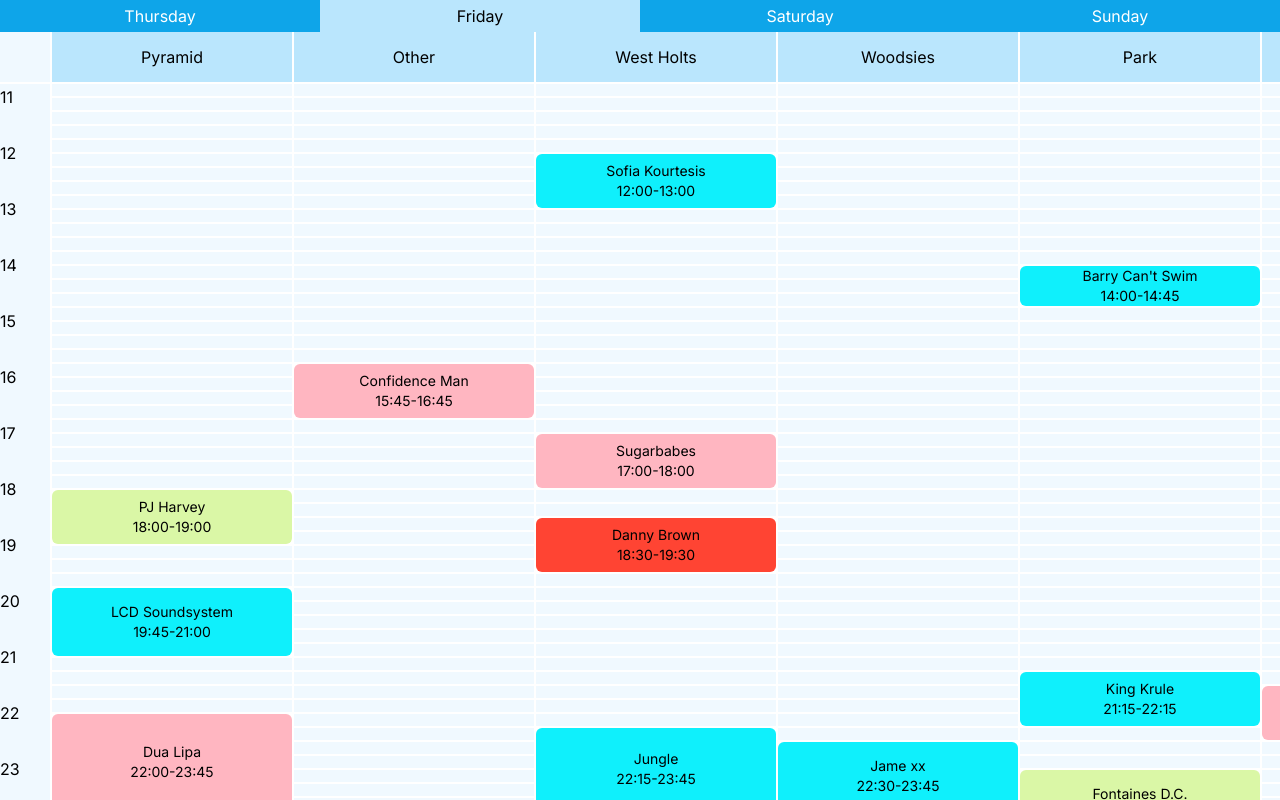
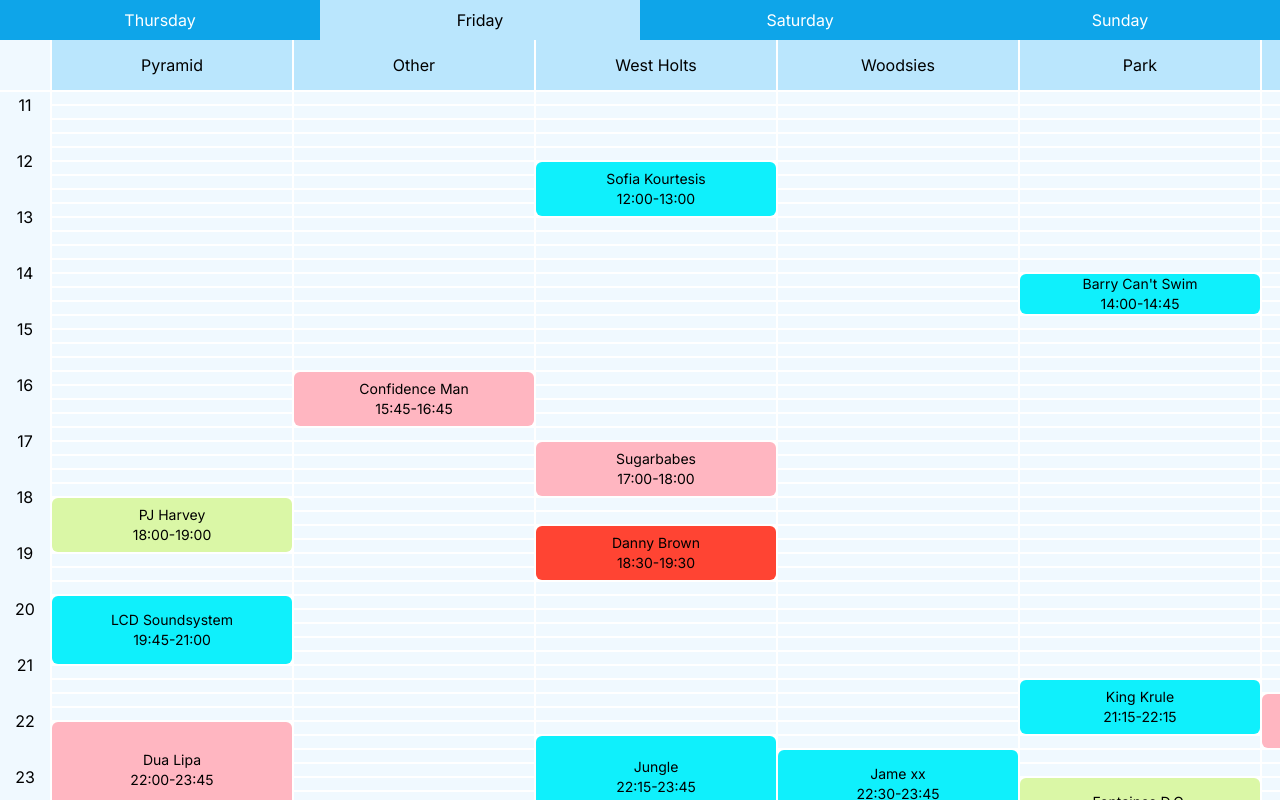
Before and after one commit to Harry-Warner/my-festival, a Next.js app: page /days/friday in a window 1280 px wide. Built offline with nearby package versions, Linux system fonts and the light colour scheme.

Commit message:
Fix styling

```diff
--- a/src/app/days/[slug]/page.tsx
+++ b/src/app/days/[slug]/page.tsx
@@ -68,7 +68,7 @@
             ))}
             <div className="sticky row-start-2 col-start-1 grid gap-0.5 left-0 bg-sky-50" style={{ gridRowEnd: (hours.length * 4) + 3, gridTemplateRows: `repeat(${(hours.length * 4) + 1}, 12px)` }}>
               {hours.map((hour, index) => (
-                  <div style={{ gridRowStart: (index * 4) + 2, gridRowEnd: (index * 4) + 3, marginTop: "-13px" }} className="bg-sky-50" key={hour}><p>{hour}</p></div>
+                  <div style={{ gridRowStart: (index * 4) + 2, gridRowEnd: (index * 4) + 3, marginTop: "-13px" }} className="bg-sky-50" key={hour}><p className="text-center">{hour}</p></div>
               ))}
             </div>
             <div className="sticky col-start-2 flex top-0 gap-0.5" style={{ gridColumnEnd: stages.length }}>
--- a/src/components/nav.tsx
+++ b/src/components/nav.tsx
@@ -14,10 +14,10 @@
     <>
         <div className="grid grid-flow-col auto-cols-fr w-screen fixed bg-sky-500">
             {days.map((day) => (
-                <Link key={day} className={`${pathname === getPathNameForDay(day.toLowerCase()) ? "bg-sky-200" : "text-white"} h-8 flex items-center justify-center w-100`} href={getPathNameForDay(day)}>{day}</Link>
+                <Link key={day} className={`${pathname === getPathNameForDay(day.toLowerCase()) ? "bg-sky-200" : "text-white"} h-10 flex items-center justify-center w-100`} href={getPathNameForDay(day)}>{day}</Link>
             ))}
         </div>
-        <div className="min-h-8 w-screen"/>
+        <div className="min-h-10 w-screen"/>
     </>
   )
 }
```
